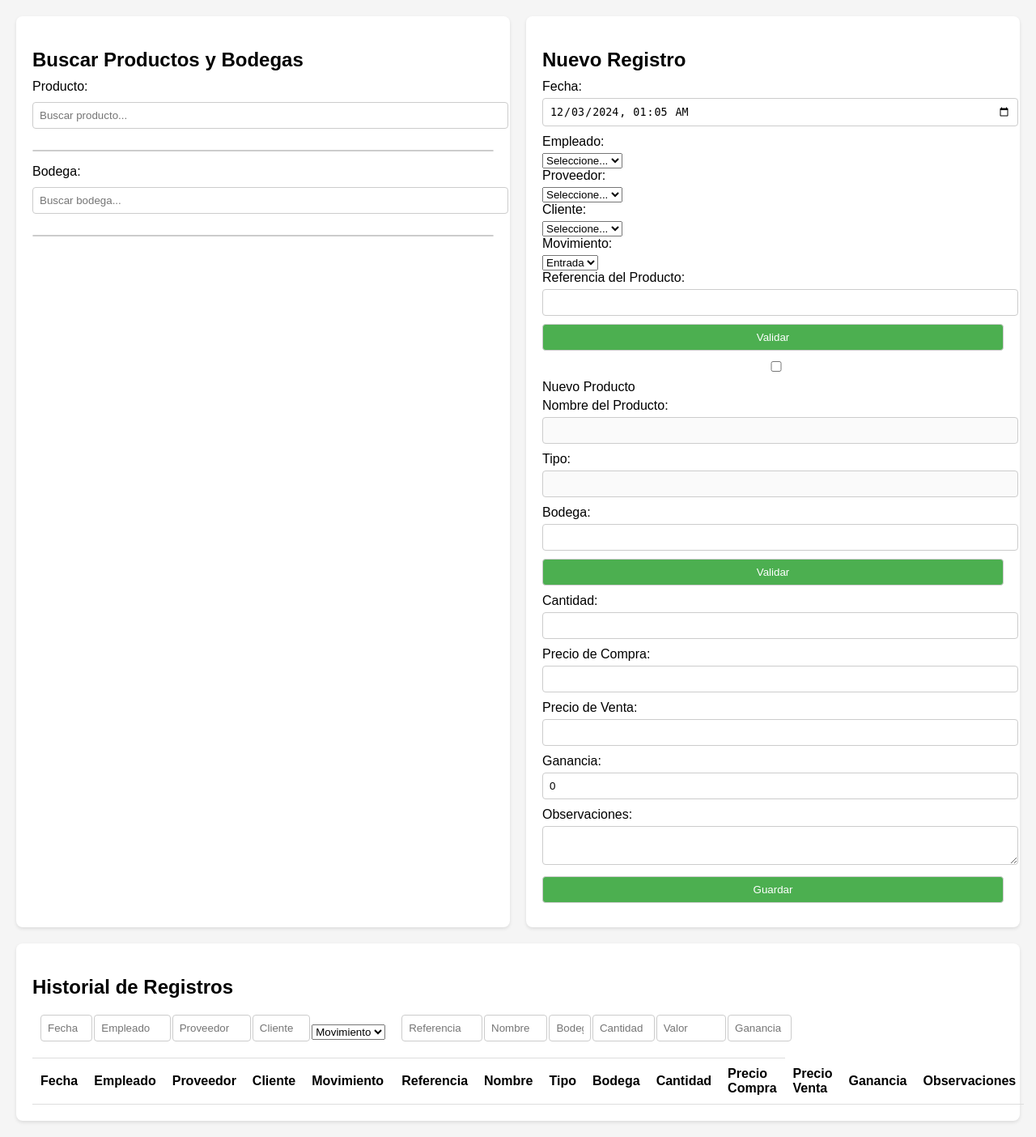
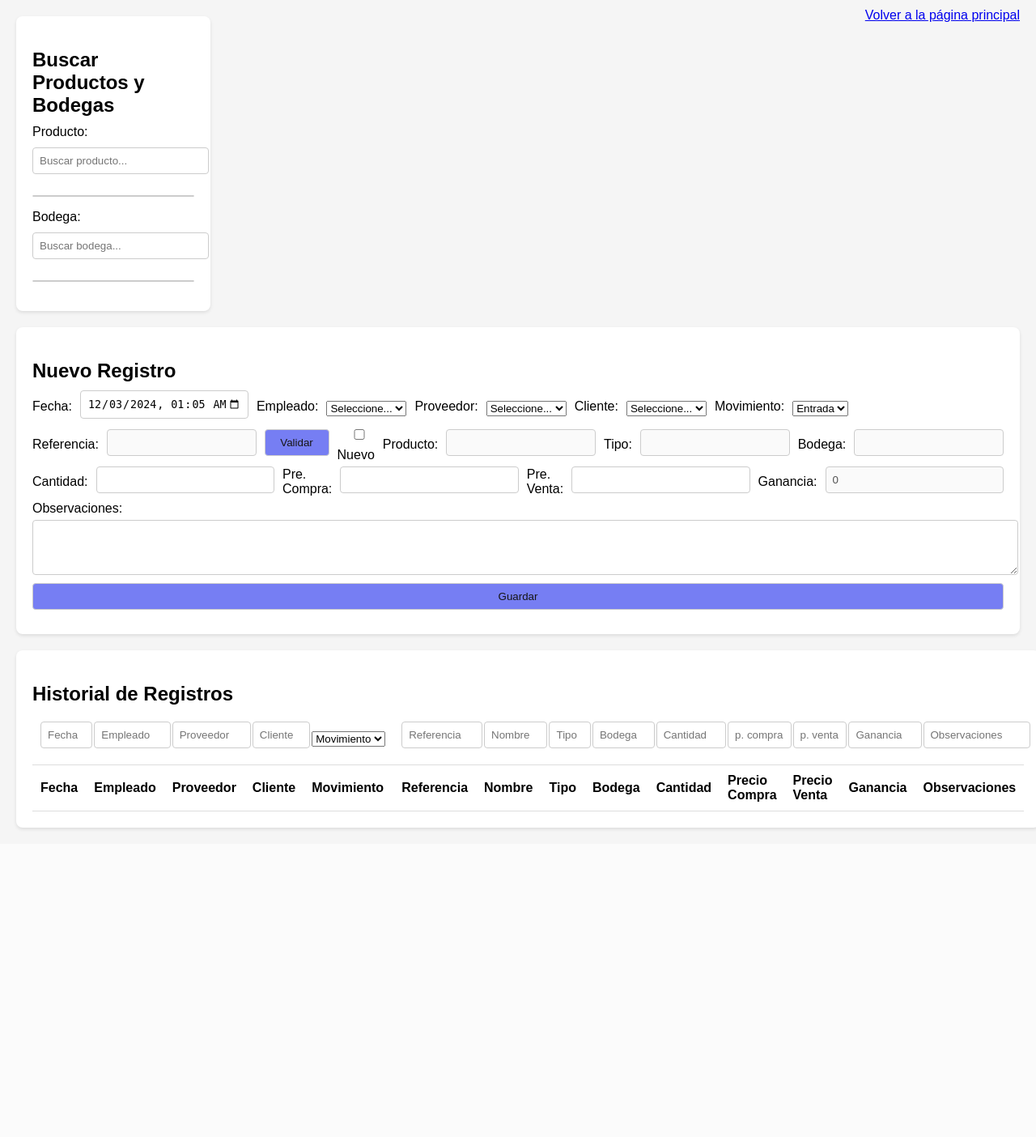
Before and after one commit to maicoleem/tienda, a Flask app: page /compras in a window 1280 px wide. Shown: the whole page at 81% size. After the commit the page ends 1025 px from the top, so only its background shows below. Run offline with Flask 3, Linux system fonts and the light colour scheme; data that the repository does not hold is empty.

Commit message:
colors sales and purchases

```diff
--- a/static/compras.css
+++ b/static/compras.css
@@ -12,13 +12,39 @@ body {
     padding: 20px;
 }
 
+.search-section{
+    max-width: 200px;
+}
+.encabezado{
+    display: flex;
+    max-width: 190px;
+    align-items: center;
+    gap: 10px;
+}
+.producto-formulario, .datos-compra{
+    display: flex;
+    min-width: 1000px;
+    min-height: 40px;
+    gap: 10px;
+    align-items: center;
+}
+#validar-referencia-btn{
+    max-width: 80px;
+    max-height: 40px;
+}
+
+#observaciones{
+    display: flex;
+    min-width: 500px;
+    min-height: 50px;
+}
+
 .search-section, .form-section, .history-section {
     background-color: #fff;
     padding: 20px;
     border-radius: 8px;
     box-shadow: 0 2px 4px rgba(0, 0, 0, 0.1);
     flex: 1 1 30%;
-    min-width: 280px;
 }
 
 .search-section h2, .form-section h2, .history-section h2 {
@@ -69,13 +95,13 @@ input, textarea, button {
 }
 
 button {
-    background-color: #4CAF50;
-    color: white;
+    background-color: #767ef3;
+    color: rgb(22, 21, 21);
     cursor: pointer;
 }
 
 button:hover {
-    background-color: #45a049;
+    background-color: #c560f3;
 }
 
 table {
--- a/static/compras.js
+++ b/static/compras.js
@@ -6,6 +6,11 @@ document.addEventListener('DOMContentLoaded', () => {
     const campoTipo = document.getElementById('tipo');
     const botonGuardar = document.getElementById('guardar-registro-btn');
     const botonValidarReferencia = document.getElementById('validar-referencia-btn');
+    // Obtener los inputs
+    const cantidadInput = document.getElementById('cantidad');
+    const precioCompraInput = document.getElementById('precio-compra');
+    const precioVentaInput = document.getElementById('precio-venta');
+    const gananciaInput = document.getElementById('ganancia');
 
     // Habilitar/deshabilitar campos al cambiar el estado del checkbox
     checkboxNuevoProducto.addEventListener('change', () => {
@@ -264,12 +269,31 @@ document.addEventListener('DOMContentLoaded', () => {
             alert('Hubo un problema al cargar los registros. Consulte la consola para más detalles.');
         }
     };
+    // Función para calcular la ganancia
+    function calcularGanancia() {
+        const cantidad = parseFloat(cantidadInput.value) || 0;
+        const precioCompra = parseFloat(precioCompraInput.value) || 0;
+        const precioVenta = parseFloat(precioVentaInput.value) || 0;
+
+        // Evitar división por 0 y verificar valores
+        if (cantidad > 0) {
+            const ganancia = (precioVenta - precioCompra) / cantidad;
+            gananciaInput.value = ganancia.toFixed(2);
+        } else {
+            gananciaInput.value = '0.00';
+        }
+    }
 
     // Cargar registros al cargar la página
     cargarRegistros();
 
     // Configurar evento de guardar
     document.getElementById('guardar-registro-btn').addEventListener('click', guardarRegistro);
+
+    // Agregar eventos para actualizar la ganancia automáticamente
+    cantidadInput.addEventListener('input', calcularGanancia);
+    precioCompraInput.addEventListener('input', calcularGanancia);
+    precioVentaInput.addEventListener('input', calcularGanancia);
 
 
     // Establecer fecha actual al cargar la página
--- a/templates/compras.html
+++ b/templates/compras.html
@@ -29,6 +29,8 @@
         <div class="form-section">
             <h2>Nuevo Registro</h2>
             <form id="registro-form">
+
+                <div class="encabezado">
                     <label for="fecha">Fecha:</label>
                     <input type="datetime-local" id="fecha" name="fecha" required>
 
@@ -51,39 +53,39 @@
                     <label for="movimiento">Movimiento:</label>
                     <select id="movimiento" name="movimiento" required>
                         <option value="Entrada">Entrada</option>
-                    <option value="Salida">Salida</option>
                     </select>
+                </div>
+                <div class="producto-formulario">
+                    <label for="referencia">Referencia:</label>
+                    <input type="text" id="referencia" name="referencia" required disabled>
+                    <button type="button" id="validar-referencia-btn">Validar</button>
+                    <label><input type="checkbox" id="nuevo-producto-checkbox"> Nuevo</label>
 
-                <label for="referencia">Referencia del Producto:</label>
-                <input type="text" id="referencia" name="referencia" required>
-                <button type="button" id="validar-referencia-btn">Validar</button>
-                <label><input type="checkbox" id="nuevo-producto-checkbox"> Nuevo Producto</label>
-
-                <label for="nombre">Nombre del Producto:</label>
+                    <label for="nombre">Producto:</label>
                     <input type="text" id="nombre" name="nombre" required disabled>
 
                     <label for="tipo">Tipo:</label>
                     <input type="text" id="tipo" name="tipo" required disabled>
 
                     <label for="bodega">Bodega:</label>
-                <input type="text" id="bodega" name="bodega" required>
-                <button type="button" id="validar-bodega-btn">Validar</button>
+                    <input type="text" id="bodega" name="bodega" required disabled>
+                </div>
 
+                <div class="datos-compra">
                     <label for="cantidad">Cantidad:</label>
                     <input type="number" id="cantidad" name="cantidad" required min="1">
 
-                <label for="precio-compra">Precio de Compra:</label>
+                    <label for="precio-compra">Pre. Compra:</label>
                     <input type="number" id="precio-compra" name="precio-compra" step="0.01" required min="0">
 
-                <label for="precio-venta">Precio de Venta:</label>
+                    <label for="precio-venta">Pre. Venta:</label>
                     <input type="number" id="precio-venta" name="precio-venta" step="0.01" required min="0">
 
                     <label for="ganancia">Ganancia:</label>
-                <input type="number" id="ganancia" name="ganancia" step="0.01" required min="0" value="0">
-
+                    <input type="number" id="ganancia" name="ganancia" step="0.01" required min="0" value="0" disabled>
+                </div>
                 <label for="observaciones">Observaciones:</label>
                 <textarea id="observaciones" name="observaciones"></textarea>
-
                 <button type="submit" id="guardar-registro-btn">Guardar</button>
             </form>
         </div>
@@ -107,10 +109,13 @@
                         </th>
                         <th><input type="text" id="filtro-referencia" placeholder="Referencia"></th>
                         <th><input type="text" id="filtro-nombre" placeholder="Nombre"></th>
+                        <th><input type="text" id="filtro-tipo" placeholder="Tipo"></th>
                         <th><input type="text" id="filtro-bodega" placeholder="Bodega"></th>
                         <th><input type="text" id="filtro-cantidad" placeholder="Cantidad"></th>
-                        <th><input type="text" id="filtro-valor" placeholder="Valor"></th>
+                        <th><input type="text" id="filtro-precio-compra" placeholder="p. compra"></th>
+                        <th><input type="text" id="filtro-precio-venta" placeholder="p. venta"></th>
                         <th><input type="text" id="filtro-ganancia" placeholder="Ganancia"></th>
+                        <th><input type="text" id="filtro-Observaciones" placeholder="Observaciones"></th>
                     </tr>
                     <tr>
                         <th>Fecha</th>
@@ -136,5 +141,6 @@
         </div>
 
     </div>
+    <a href="/" style="position: absolute; top: 10px; right: 20px;">Volver a la página principal</a>
 </body>
 </html>
```
Also changed, not shown: static/ventas.css (+126 -0 lines), templates/ventas.html (+19 -9 lines). Lines whose indentation alone changed are shown as unchanged.
